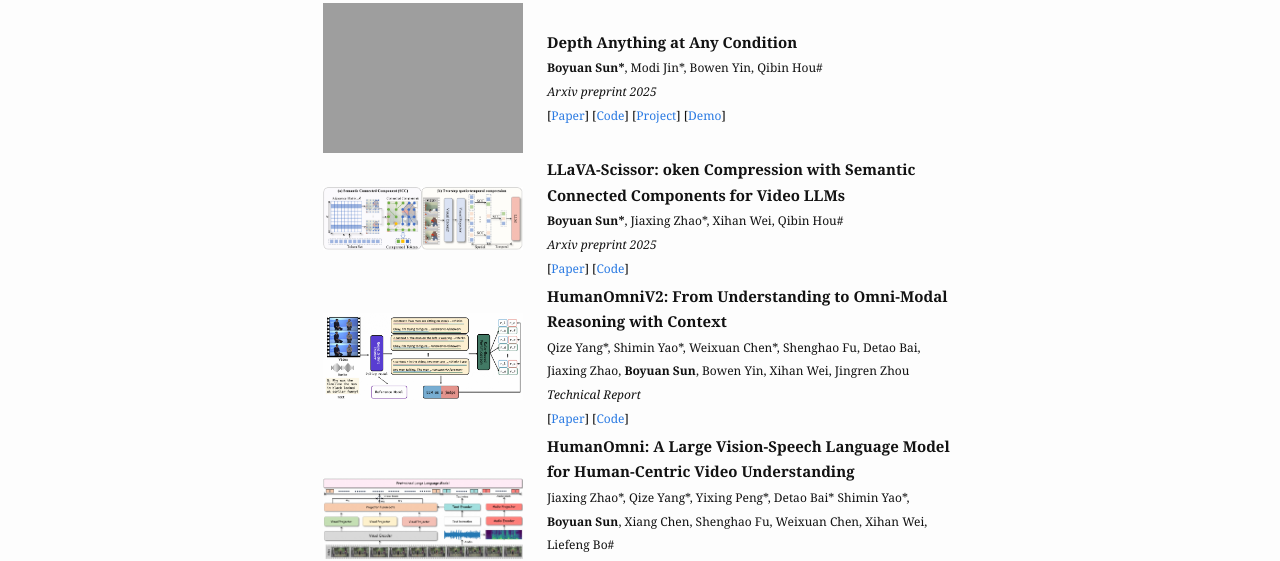
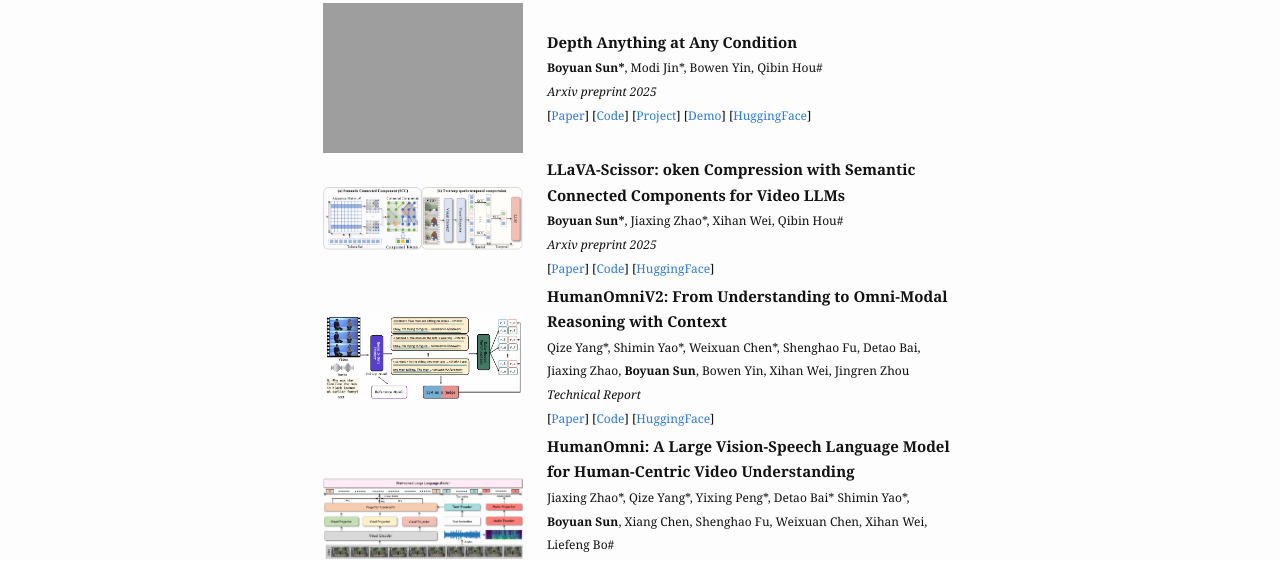
Before and after one commit to BBBBchan/BBBBchan.github.io, a Jekyll site: the page built from index.html, in a window 1280 px wide. Shown: the part 519-1080 px from the top of the page. Built offline with Jekyll 4.4.1, drawn with Linux system fonts in a browser that asks for light colours; nearby versions of some CDN libraries.

Commit message:
Update index.html

```diff
--- a/index.html
+++ b/index.html
@@ -14,6 +14,7 @@
   paper: https://arxiv.org/abs/2507.01634
   project: https://ghost233lism.github.io/depthanything-AC-page/
   demo: https://huggingface.co/spaces/ghost233lism/DepthAnything-AC
+  hf: https://huggingface.co/ghost233lism/DepthAnything-AC
   bibtex:
 - title: LLaVA-Scissor&#58; oken Compression with Semantic Connected Components for Video LLMs
   image:
@@ -23,6 +24,7 @@
   pubname: Arxiv preprint 2025
   code: https://github.com/HumanMLLM/LLaVA-Scissor
   paper: https://arxiv.org/abs/2506.21862
+  hf: https://huggingface.co/BBBBCHAN/LLaVA-Scissor-baseline-7B
   bibtex:
 - title: HumanOmniV2&#58; From Understanding to Omni-Modal Reasoning with Context
   image:
@@ -32,6 +34,7 @@
   pubname: Technical Report
   code: https://github.com/HumanMLLM/HumanOmniV2
   paper: https://arxiv.org/abs/2506.21277
+  hf: https://huggingface.co/PhilipC/HumanOmniV2
   bibtex:
 - title: HumanOmni&#58; A Large Vision-Speech Language Model for Human-Centric Video Understanding
   image:
@@ -149,6 +152,9 @@
             {% if item.demo and item.demo != "" and item.demo != nil %}
               [<a href="{{ item.demo }}">Demo</a>]
             {% endif %}
+            {% if item.hf and item.hf != "" and item.hf != nil %}
+              [<a href="{{ item.hf }}">HuggingFace</a>]
+            {% endif %}
           </paper-info>
         </td>
       </tr>
```
